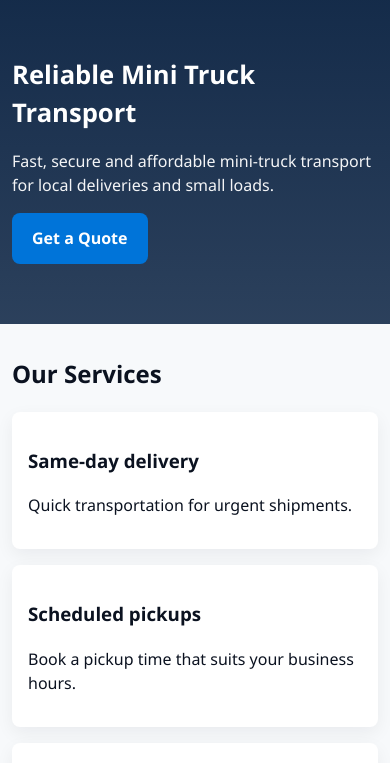
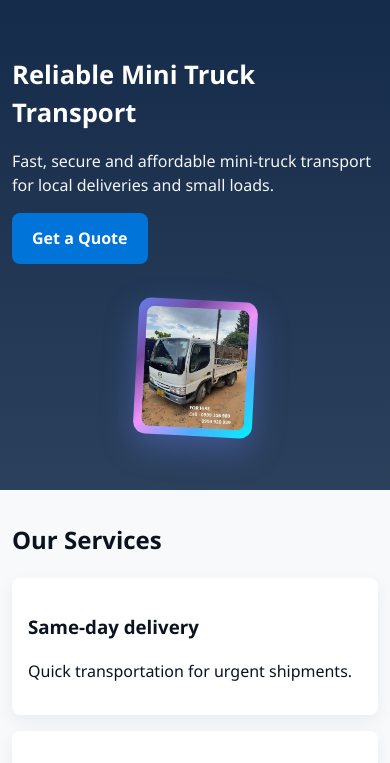
Before and after one commit to Trouble946-bit/jyctransport, a website: page index.html in a window 390 px wide. Shown: the part 74-837 px from the top of the page. Drawn offline with Linux system fonts and the light colour scheme.

Commit message:
Show smaller hero image on mobile below Get a Quote button

```diff
--- a/css/styles.css
+++ b/css/styles.css
@@ -62,6 +62,13 @@ body{font-family:Segoe UI, Roboto, Arial, sans-serif;margin:0;background:var(--b
   .hero-images{display:block}
 }
 
+/* Mobile: show smaller image in flow */
+@media (max-width:1199px){
+  .hero-images{position:static;display:block;margin-top:1.5rem;text-align:center}
+  .image-frame{display:inline-block;transform:rotate(3deg);max-width:200px}
+  .image-frame img{max-width:200px;height:150px}
+}
+
 /* Mobile improvements: touch targets, readable text and full-width map */
 @media (max-width:480px){
   .container{padding:0.75rem}
@@ -71,8 +78,9 @@ body{font-family:Segoe UI, Roboto, Arial, sans-serif;margin:0;background:var(--b
   .contact-form input,.contact-form textarea{padding:.9rem;font-size:1rem}
   .contact-info{padding:1.25rem}
   .map-placeholder{height:240px}
-  .image-frame img{max-width:180px;height:140px}
   .main-nav a{margin-left:.5rem;font-size:.95rem}
+  .image-frame{max-width:160px}
+  .image-frame img{max-width:160px;height:120px}
 }
 
 /* Ensure images and iframes scale nicely */
```
